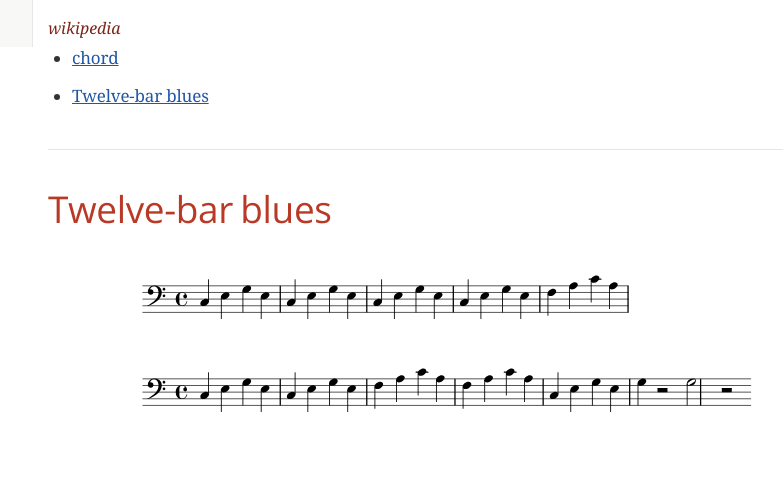
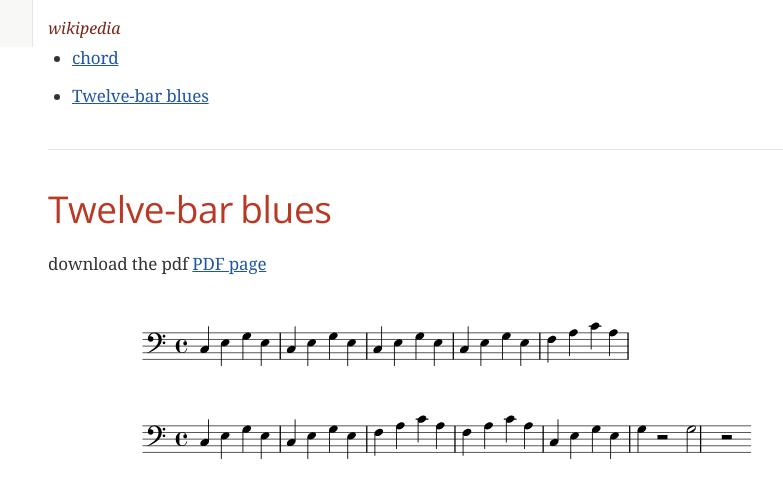
Before and after one commit to t-h2o/busic, a plain HTML site: page docs/index.html in a window 1280 px wide. Shown: the part 753-1251 px from the top of the page, without its empty margins (287-1070 px from the left). Drawn offline with nearby package versions, Linux system fonts and the light colour scheme; a web font is replaced by a local one.

Commit message:
pdf page

```diff
--- a/docs/index.html
+++ b/docs/index.html
@@ -522,6 +522,9 @@ Look this <a href="https://en.wikipedia.org/wiki/Musical_note#12-tone_chromatic_
 <div class="sect1">
 <h2 id="_twelve_bar_blues">Twelve-bar blues</h2>
 <div class="sectionbody">
+<div class="paragraph">
+<p>download the pdf <a href="bar-blues.pdf">PDF page</a></p>
+</div>
 <div class="imageblock">
 <div class="content">
 <img src="bar-blues.svg" alt="Static">
```
Also changed, not shown: 3 other files.
